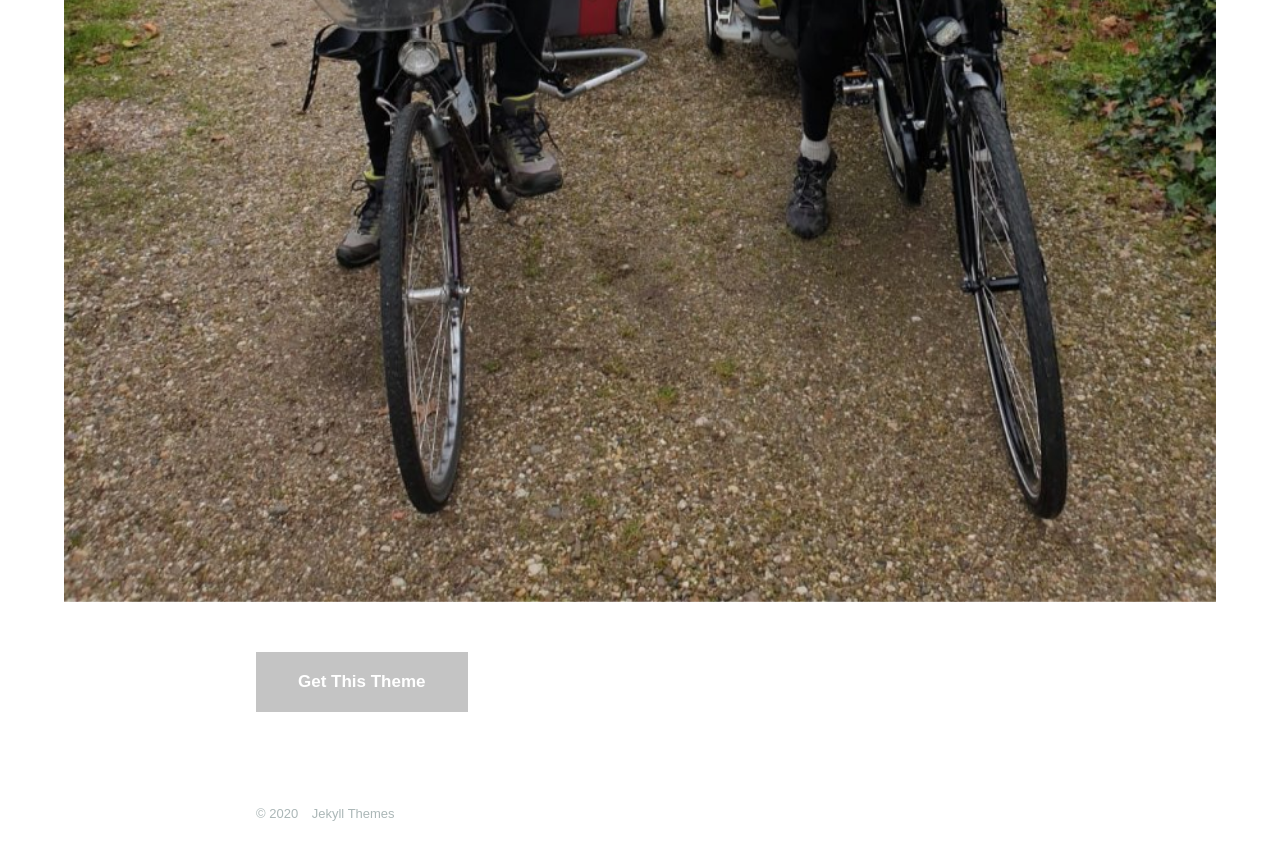
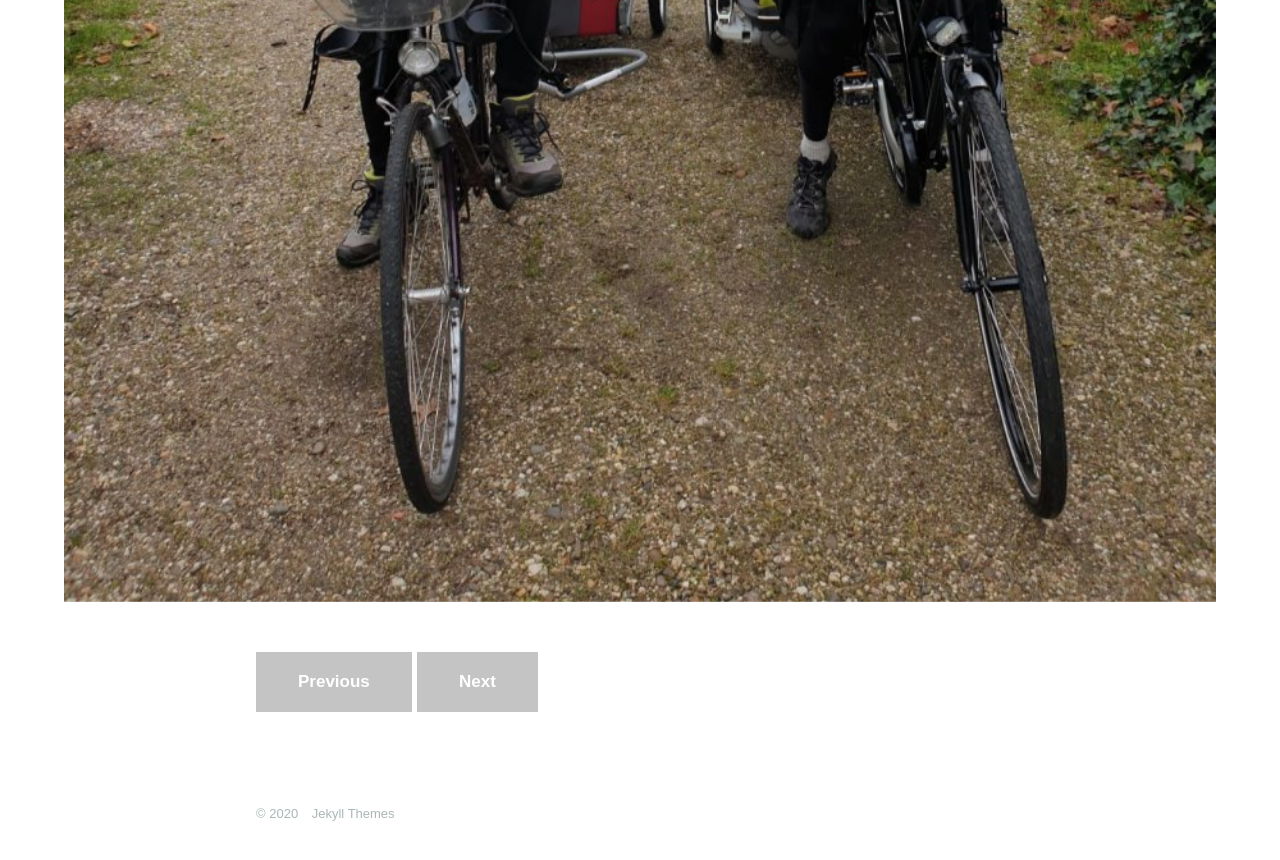
Before and after one commit to allanpcampbell/allanpcampbell.github.io, a Jekyll site: the page built from _posts/2019-11-17-we-are-out.md, in a window 1280 px wide and 900 px high, scrolled down 2151 px. Shown: the top 860 px of the window. Built offline with Jekyll 4.4.1, drawn with Linux system fonts in a browser that asks for light colours; nearby versions of some CDN libraries; some web fonts are replaced.

Commit message:
Update 2019-11-17-we-are-out.md

```diff
--- a/_posts/2019-11-17-we-are-out.md
+++ b/_posts/2019-11-17-we-are-out.md
@@ -34,4 +34,5 @@ We would love to but with 👶🐶 = 🐢. We are going to do some sections by t
 	<img src="/images/day 1-a-min.jpg">
 </div>
 
-<a href="https://jekyllthemes.io/theme/duet-portfolio-jekyll-theme" class="button button--large">Get This Theme</a>
+<a href="https://allanpcampbell.github.io/blog" class="button button--large">Previous</a>
+<a href="https://allanpcampbell.github.io/blog/day-1" class="button button--large">Next</a>
```
